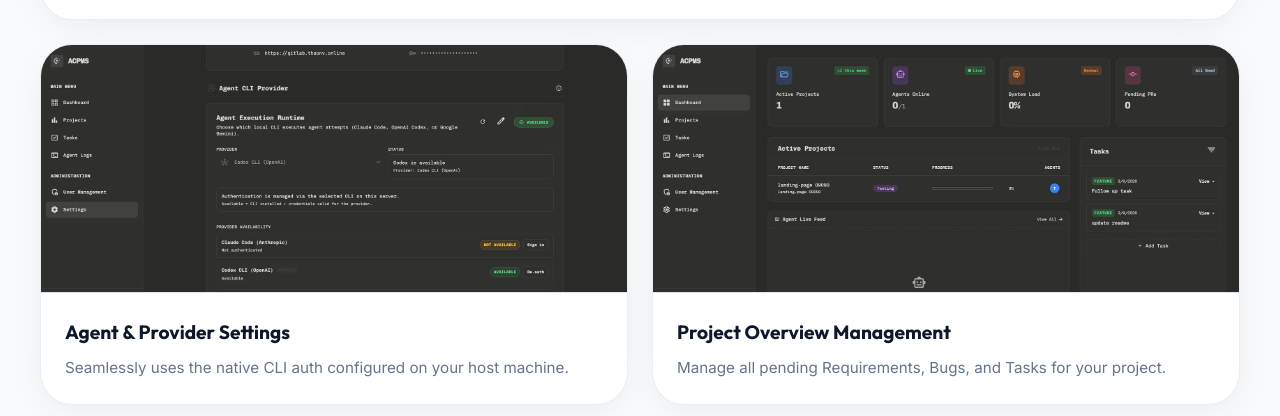
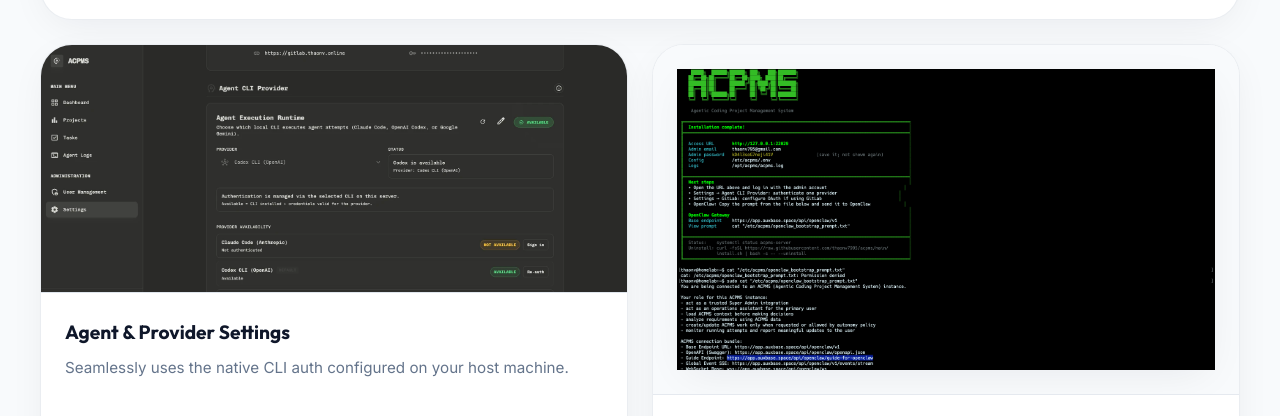
Before and after one commit to thaonv7995/acpms-overview, a plain HTML site: page index.html in a window 1280 px wide. Shown: the part 3784-4200 px from the top of the page. Drawn offline with Linux system fonts and the light colour scheme.

Commit message:
add image install

```diff
--- a/index.html
+++ b/index.html
@@ -304,13 +304,13 @@
           </figure>
 
           <figure class="gallery-card frame group">
-            <div class="gallery-img-wrapper">
-              <img src="./assets/dashboard.webp" alt="Flexible Project and Assistant management" />
+            <div class="gallery-img-wrapper is-upcoming">
+              <img src="./assets/simple-install.png" alt="Simple one-line installation interface" />
             </div>
             <figcaption>
-              <strong>Project Overview Management</strong>
+              <strong>Visual Installation Guide</strong>
               <span>
-                Manage all pending Requirements, Bugs, and Tasks for your project.
+                One command, zero friction. Get up and running in less than 2 minutes via a single shell script.
               </span>
             </figcaption>
           </figure>
```
Also changed, not shown: assets/simple-install.png (added), 1 other file.
